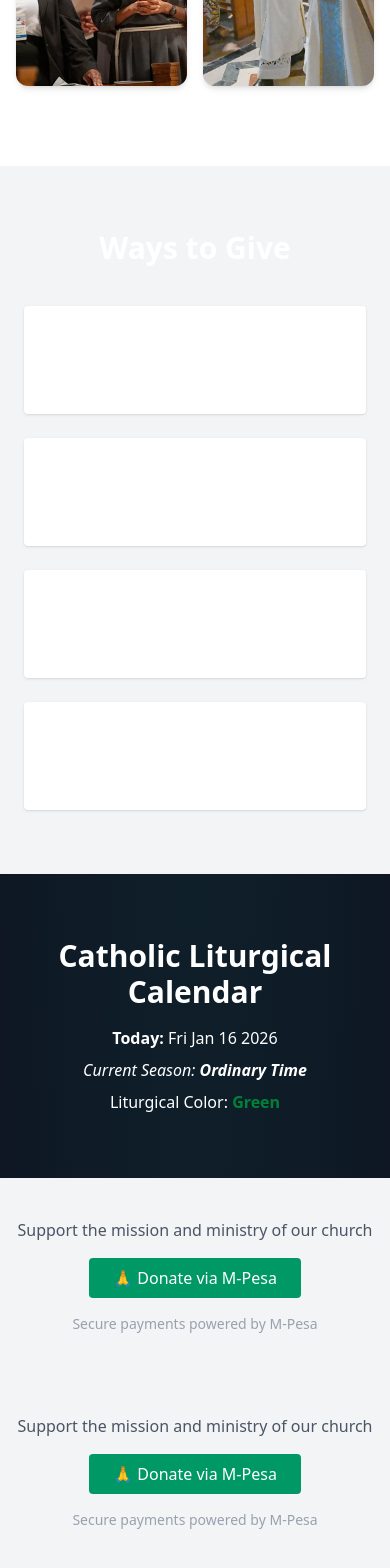
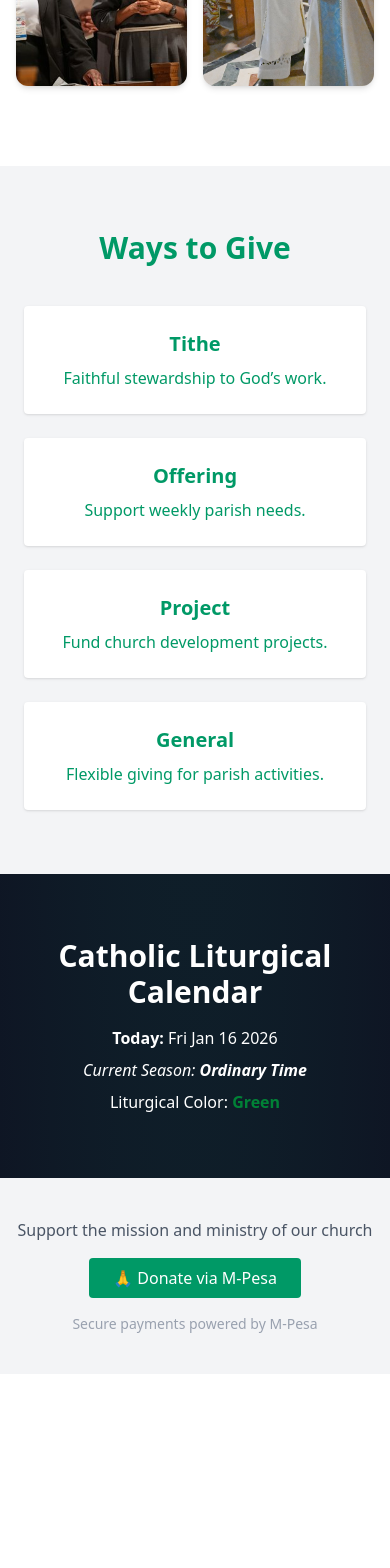
Before and after one commit to Francisomondi/churchDonation, a React (Vite) app in the folder frontend/: page / in a window 390 px wide. Shown: the part 6580-8148 px from the top of the page. After the commit the page ends 7954 px from the top, so only its background shows below. Built offline with nearby package versions, Linux system fonts and the light colour scheme; no server answers; the HTML template or start-up script is replaced by a standard one.

Commit message:
user login, mobile view

```diff
--- a/frontend/src/App.jsx
+++ b/frontend/src/App.jsx
@@ -45,7 +45,7 @@ function App() {
           </Routes>
         </main>
 
-        <Footer />
+
       </div>
 
       {/* Donate Modal */}
--- a/frontend/src/components/DonationTypes.jsx
+++ b/frontend/src/components/DonationTypes.jsx
@@ -7,7 +7,7 @@ const donations = [
 
 export default function DonationTypes() {
   return (
-    <section className="bg-gray-100 py-16 px-6">
+    <section className="bg-gray-100 py-16 px-6 text-emerald-600">
       <h3 className="text-3xl text-center font-semibold mb-10">
         Ways to Give
       </h3>
```
